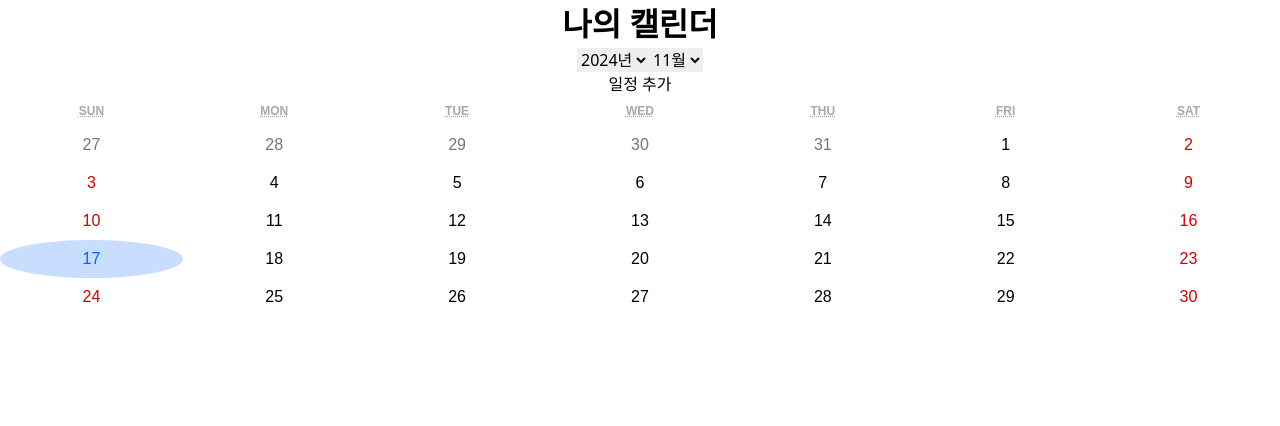
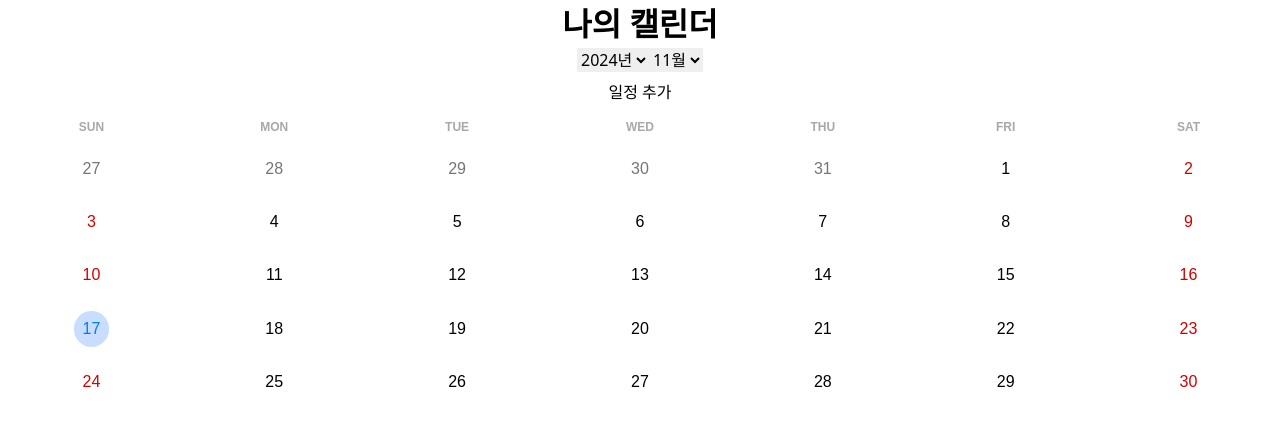
Before and after one commit to Dongguk-Developer/chattingfront, a Next.js app: page /Calendar in a window 1280 px wide. Shown: the top 426 px of the page. Built offline with nearby package versions, Linux system fonts and the light colour scheme.

Commit message:
[UPDATE] 캘린더 페이지 디자인 수정
캘린더 페이지 디자인 수정

```diff
--- a/app/Calendar/calendar.css
+++ b/app/Calendar/calendar.css
@@ -1,6 +1,6 @@
 .calendar-container {
     text-align: center; /* 제목을 가운데 정렬 */
-  }
+}
 
 h2 {
     font-size: 24px;
@@ -18,10 +18,15 @@ h2 {
 .add-event-button {
     background-color: var(--base-100); /* 버튼 배경색 설정 */
     border: none;
-    padding: 5px 10px;
+    padding: 8px 12px; /* 버튼 크기 조정 */
     border-radius: 5px;
     font-size: 14px;
-    margin-bottom: 20px;
+    cursor: pointer; /* 마우스 커서가 포인터로 변경 */
+    transition: background-color 0.3s ease; /* 배경색 전환 효과 */
+}
+
+.add-event-button:hover {
+    background-color: None; /* 호버 시 버튼 색상 변화 */
 }
 
 .react-calendar {
@@ -32,16 +37,24 @@ h2 {
 .react-calendar__navigation button {
     color: var(--bc);
     font-weight: bolder;
+    cursor: pointer; /* 마우스 커서가 포인터로 변경 */
 }
 
+/* 오늘 날짜와 선택된 날짜 스타일 */
+.react-calendar__tile--now, .react-calendar__tile--selected {
+    background: none; /* 배경 초기화 */
+}
 
-/* 오늘 날짜 강조 색상 수정 */
-/* 오늘 날짜 강조 색상 수정 */
-.react-calendar__tile--now, /* 오늘 날짜 */
-.react-calendar__tile--selected { /* 선택된 날짜 */
+.react-calendar__tile--now > abbr, .react-calendar__tile--selected > abbr {
     background: #c8ddff; /* 연한 하늘색 배경 */
     border-radius: 50%; /* 동그란 형태로 설정 */
-    color: #0062ff; /* 글씨 색상 (파란색) */
+    color: #007bff; /* 글씨 색상 */
+    width: 4ch; /* 동그라미 크기 조정 */
+    height: 4ch;
+    display: flex;
+    align-items: center;
+    justify-content: center;
+    margin: auto; /* 중앙 정렬 */
 }
 
 /* 요일 글씨 색상 설정 */
@@ -50,22 +63,29 @@ h2 {
 }
 
 .react-calendar__tile {
+
     font-weight: normal; /* 일자 글씨체를 일반으로 설정 */
-    font-size: 1rem; /* 글씨 크기 증가 (1.5rem) */
+    font-size: 1rem; /* 글씨 크기 증가 */
+    padding: 0.5rem 0.5rem; /* 타일 패딩 조정 */
+    transition: background-color 0.2s ease; /* 배경색 전환 효과 */
+    height: 6ch;
 }
 
-
-
+.react-calendar__tile:hover {
+    background-color: None; /* 호버 시 배경색 변화 */
+}
 .custom-date-selector button {
     font-weight: normal; /* 일정 추가 버튼 글씨를 일반으로 설정 */
-    font-size: 1rem; /* 버튼 폰트 크기 증가 (text-xl) */
+    font-size: 1rem; /* 버튼 폰트 크기 증가 */
+    padding: 8px 12px;
+    cursor: pointer;
 }
-
 
 .modal-box {
     max-width: 300px; /* 최대 너비를 줄임 */
     padding: 20px; /* 패딩을 줄여서 내부 여백 조정 */
     border-radius: 8px; /* 모서리 둥글게 */
+    box-shadow: 0 4px 8px rgba(0, 0, 0, 0.1); /* 그림자 추가 */
 }
 
 .card {
@@ -75,4 +95,57 @@ h2 {
     display: flex;
     flex-direction: column; /* 세로 방향으로 쌓이게 */
     justify-content: space-between; /* 내용이 위쪽과 아래쪽에 고르게 배치 */
-  }
+    background-color: #f9f9f9; /* 카드 배경색 추가 */
+    border-radius: 8px;
+}
+
+.react-calendar__tile:enabled:hover, .react-calendar__tile:enabled:focus {
+    background-color: transparent;
+}
+.react-calendar__tile:hover, .react-calendar__tile:focus {
+    background-color: transparent;
+}
+.react-calendar__tile--active:enabled:hover, .react-calendar__tile--active:enabled:focus {
+    background: transparent;
+}
+.react-calendar__tile--active:hover, .react-calendar__tile--active:focus {
+    background: transparent;
+}
+
+
+.react-calendar__tile:enabled:hover, .react-calendar__tile:enabled:focus > abbr{
+    background-color: transparent;
+}
+button.react-calendar__tile:hover{
+
+    background: rgb(214, 199, 199)!important; /* 연한 하늘색 배경 */
+}
+
+.react-calendar__tile:focus > abbr{
+    background-color: green;
+}
+.react-calendar__tile--active:enabled:hover > abbr{
+    background-color: blue;
+}
+.react-calendar__tile--active:enabled:focus > abbr{
+    background: rgb(224,239,255); /* 연한 하늘색 배경 */
+    border-radius: 50%; /* 동그란 형태로 설정 */
+    color: #007bff; /* 글씨 색상 */
+    width: 4ch; /* 동그라미 크기 조정 */
+    height: 4ch;
+    padding: 0.5ch;
+    display: flex;
+    align-items: center;
+    justify-content: center;
+    margin: auto; /* 중앙 정렬 */
+}
+.react-calendar__tile--active:hover > abbr{
+    background-color: purple;
+}
+.react-calendar__tile--active:focus > abbr{
+    background: darkslategrey;
+}
+
+.react-calendar__month-view__weekdays__weekday > abbr{
+    text-decoration-line: none;
+}
--- a/app/Calendar_week/Calendar_week.css
+++ b/app/Calendar_week/Calendar_week.css
@@ -26,10 +26,11 @@ h2 {
 /* 오늘 날짜 강조 색상 수정 */
 /* 오늘 날짜 강조 색상 수정 */
 .react-calendar__tile--now, /* 오늘 날짜 */
-.react-calendar__tile--selected { /* 선택된 날짜 */
-    background: #c8ddff; /* 연한 하늘색 배경 */
-    border-radius: 50%; /* 동그란 형태로 설정 */
-    color: #0062ff; /* 글씨 색상 (파란색) */
+.react-calendar__tile--selected > abbr{ /* 선택된 날짜 */
+    color: #ff0000; /* 글씨 색상 (파란색) */
+    width: 2ch;
+    height: 2ch;
+    display: inline-block;
 }
 
 /* 요일 글씨 색상 설정 */
@@ -51,3 +52,11 @@ h2 {
     flex-direction: column; /* 세로 방향으로 쌓이게 */
     justify-content: space-between; /* 내용이 위쪽과 아래쪽에 고르게 배치 */
   }
+.DatePicker_dateDayItem__34xJt{
+    width: 50px;
+    height: 50px;
+    padding-left: 25px;
+    padding-right: 25px;
+    padding-top: 0px;
+    padding-bottom: 50px;
+}
```
